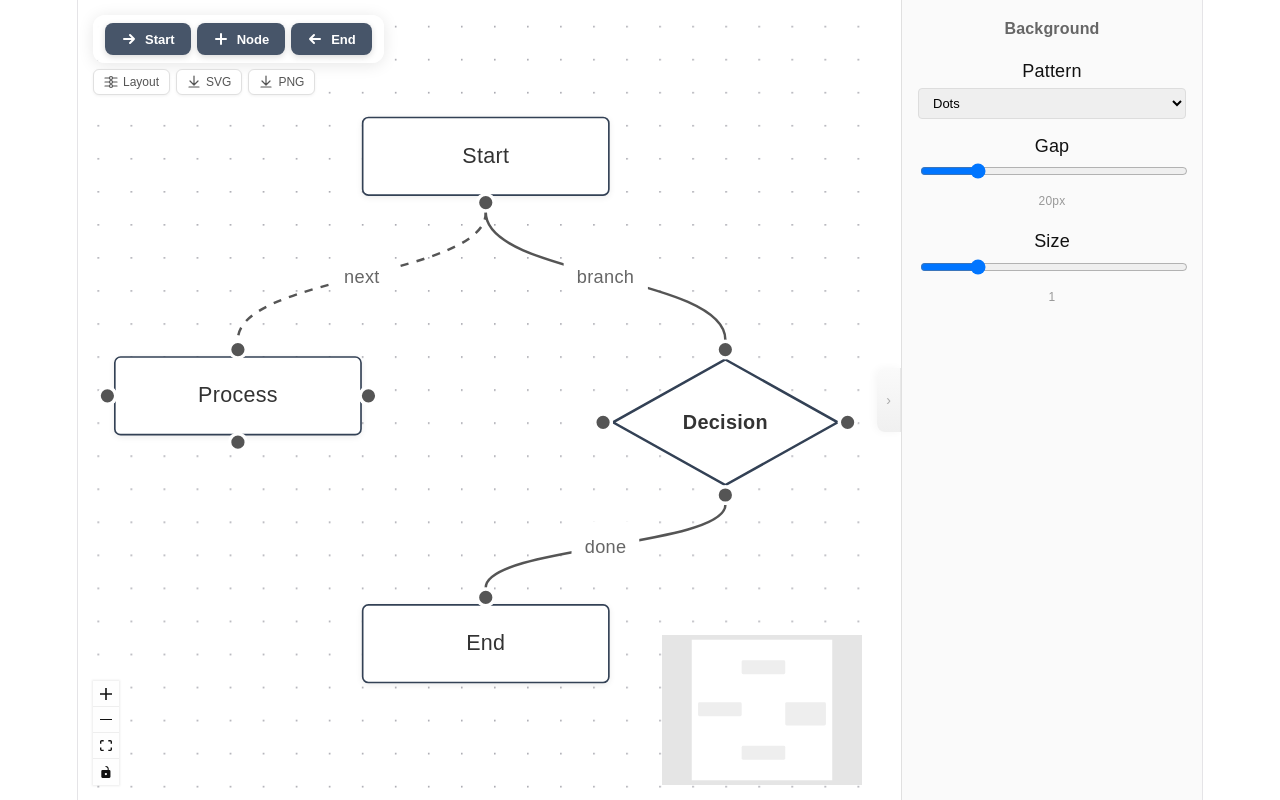
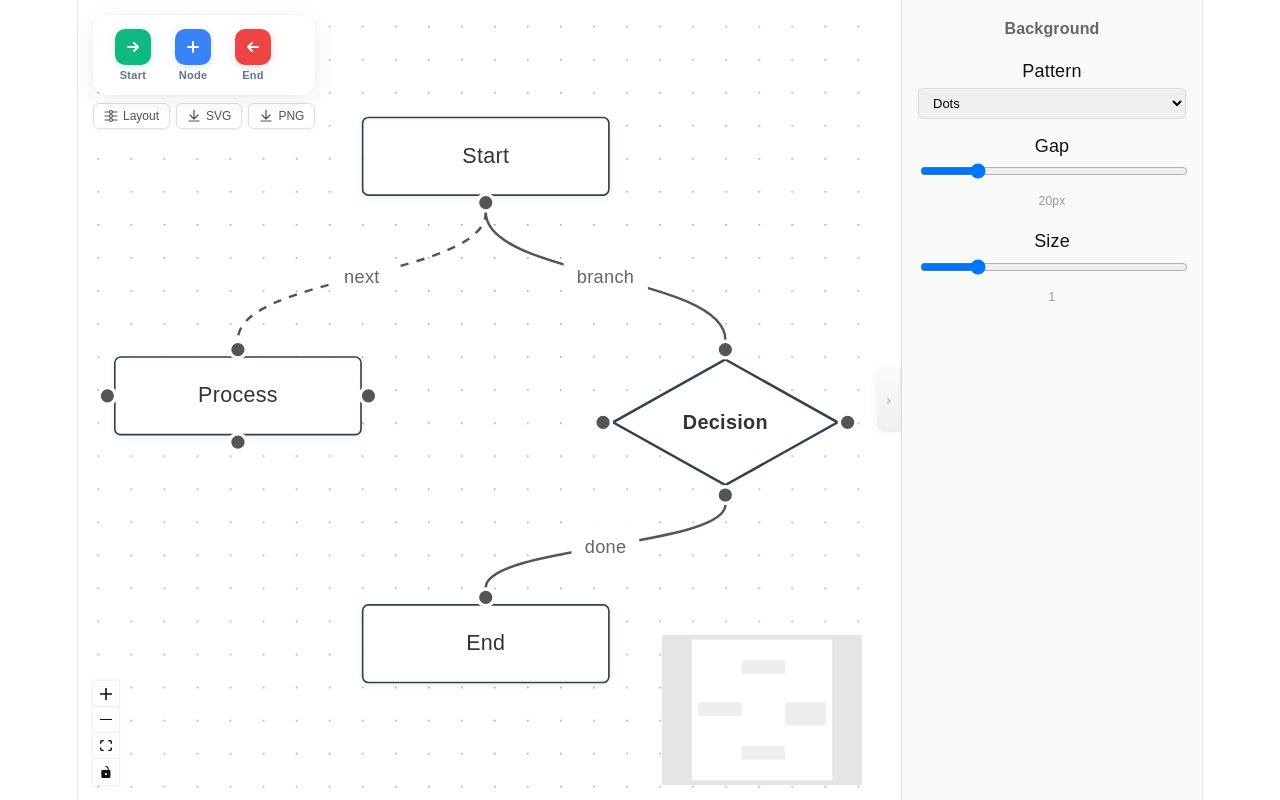
Before and after one commit to Emsoro/Underflow, a React (Vite) app in the folder src/front/: page / in a window 1280 px wide. Built offline with nearby package versions, Linux system fonts and the light colour scheme.

Commit message:
feat: redesign add-node buttons with modern card style

```diff
--- a/src/front/src/components/FlowchartApp/index.tsx
+++ b/src/front/src/components/FlowchartApp/index.tsx
@@ -966,27 +966,69 @@ const FlowchartAppInner = () => {
           />
           <Controls />
           <Panel position="top-left">
-            <div style={{ display: 'flex', flexDirection: 'column', gap: 6 }}>
+            <div style={{ display: 'flex', flexDirection: 'column', gap: 8 }}>
               {/* Add node buttons */}
-              <div style={toolbarStyle}>
-                <button onClick={addInputNode} style={btnStyle('#475569')}>
-                  <svg width="16" height="16" viewBox="0 0 16 16" fill="none" style={{ pointerEvents: 'none' }}>
-                    <path d="M3 8h10M9 4l4 4-4 4" stroke="currentColor" strokeWidth="2" strokeLinecap="round" strokeLinejoin="round"/>
-                  </svg>
-                  Start
-                </button>
-                <button onClick={addNode} style={btnStyle('#475569')}>
-                  <svg width="16" height="16" viewBox="0 0 16 16" fill="none" style={{ pointerEvents: 'none' }}>
-                    <path d="M8 3v10M3 8h10" stroke="currentColor" strokeWidth="2" strokeLinecap="round"/>
-                  </svg>
-                  Node
-                </button>
-                <button onClick={addOutputNode} style={btnStyle('#475569')}>
-                  <svg width="16" height="16" viewBox="0 0 16 16" fill="none" style={{ pointerEvents: 'none' }}>
-                    <path d="M13 8H3M7 4L3 8l4 4" stroke="currentColor" strokeWidth="2" strokeLinecap="round" strokeLinejoin="round"/>
-                  </svg>
-                  End
-                </button>
+              <div style={{
+                display: 'flex', gap: 8, background: 'rgba(255,255,255,0.92)',
+                padding: '10px 14px', borderRadius: 16,
+                boxShadow: '0 4px 24px rgba(0,0,0,0.08), 0 1px 4px rgba(0,0,0,0.04)',
+                backdropFilter: 'blur(12px)',
+              }}>
+                {[
+                  { label: 'Start', color: '#10b981', hover: '#059669', icon: (
+                    <svg width="18" height="18" viewBox="0 0 18 18" fill="none" style={{ pointerEvents: 'none' }}>
+                      <path d="M4 9h10M10 5l4 4-4 4" stroke="currentColor" strokeWidth="2" strokeLinecap="round" strokeLinejoin="round"/>
+                    </svg>
+                  ), onClick: addInputNode },
+                  { label: 'Node', color: '#3b82f6', hover: '#2563eb', icon: (
+                    <svg width="18" height="18" viewBox="0 0 18 18" fill="none" style={{ pointerEvents: 'none' }}>
+                      <path d="M9 4v10M4 9h10" stroke="currentColor" strokeWidth="2" strokeLinecap="round"/>
+                    </svg>
+                  ), onClick: addNode },
+                  { label: 'End', color: '#ef4444', hover: '#dc2626', icon: (
+                    <svg width="18" height="18" viewBox="0 0 18 18" fill="none" style={{ pointerEvents: 'none' }}>
+                      <path d="M14 9H4M8 5L4 9l4 4" stroke="currentColor" strokeWidth="2" strokeLinecap="round" strokeLinejoin="round"/>
+                    </svg>
+                  ), onClick: addOutputNode },
+                ].map((item) => (
+                  <button
+                    key={item.label}
+                    onClick={item.onClick}
+                    title={`Add ${item.label}`}
+                    style={{
+                      display: 'flex', flexDirection: 'column', alignItems: 'center', gap: 4,
+                      background: 'none', border: 'none', cursor: 'pointer', padding: '4px 8px',
+                      borderRadius: 12, transition: 'all 180ms ease', pointerEvents: 'all',
+                    }}
+                    onMouseEnter={(e) => {
+                      e.currentTarget.style.background = `${item.color}12`;
+                      (e.currentTarget.querySelector('.node-icon') as HTMLElement).style.background = item.hover;
+                      (e.currentTarget.querySelector('.node-icon') as HTMLElement).style.transform = 'scale(1.08)';
+                      (e.currentTarget.querySelector('.node-icon') as HTMLElement).style.boxShadow = `0 4px 14px ${item.color}50`;
+                    }}
+                    onMouseLeave={(e) => {
+                      e.currentTarget.style.background = 'none';
+                      (e.currentTarget.querySelector('.node-icon') as HTMLElement).style.background = item.color;
+                      (e.currentTarget.querySelector('.node-icon') as HTMLElement).style.transform = 'scale(1)';
+                      (e.currentTarget.querySelector('.node-icon') as HTMLElement).style.boxShadow = `0 2px 8px ${item.color}30`;
+                    }}
+                  >
+                    <div
+                      className="node-icon"
+                      style={{
+                        width: 36, height: 36, borderRadius: 10, background: item.color,
+                        display: 'flex', alignItems: 'center', justifyContent: 'center',
+                        color: '#fff', boxShadow: `0 2px 8px ${item.color}30`,
+                        transition: 'all 180ms ease',
+                      }}
+                    >
+                      {item.icon}
+                    </div>
+                    <span style={{ fontSize: 11, fontWeight: 600, color: '#64748b', letterSpacing: 0.3 }}>
+                      {item.label}
+                    </span>
+                  </button>
+                ))}
               </div>
               {/* Action buttons */}
               <div style={{ display: 'flex', gap: 6, flexWrap: 'wrap' }}>
@@ -1125,34 +1167,6 @@ const inputStyle: React.CSSProperties = {
   boxSizing: 'border-box',
 };
 
-const toolbarStyle: React.CSSProperties = {
-  display: 'flex',
-  gap: 6,
-  background: 'rgba(255,255,255,0.97)',
-  padding: '8px 12px',
-  borderRadius: 12,
-  boxShadow: '0 2px 16px rgba(0,0,0,0.1)',
-};
-
-function btnStyle(color: string): React.CSSProperties {
-  return {
-    background: color,
-    color: '#fff',
-    border: 'none',
-    borderRadius: 8,
-    padding: '8px 16px',
-    cursor: 'pointer',
-    fontSize: 13,
-    fontWeight: 600,
-    display: 'flex',
-    alignItems: 'center',
-    gap: 8,
-    transition: 'all 150ms ease',
-    boxShadow: '0 2px 6px rgba(0,0,0,0.15)',
-    pointerEvents: 'all',
-  };
-}
-
 const actionBtnStyle: React.CSSProperties = {
   background: '#fff',
   color: '#555',
```
